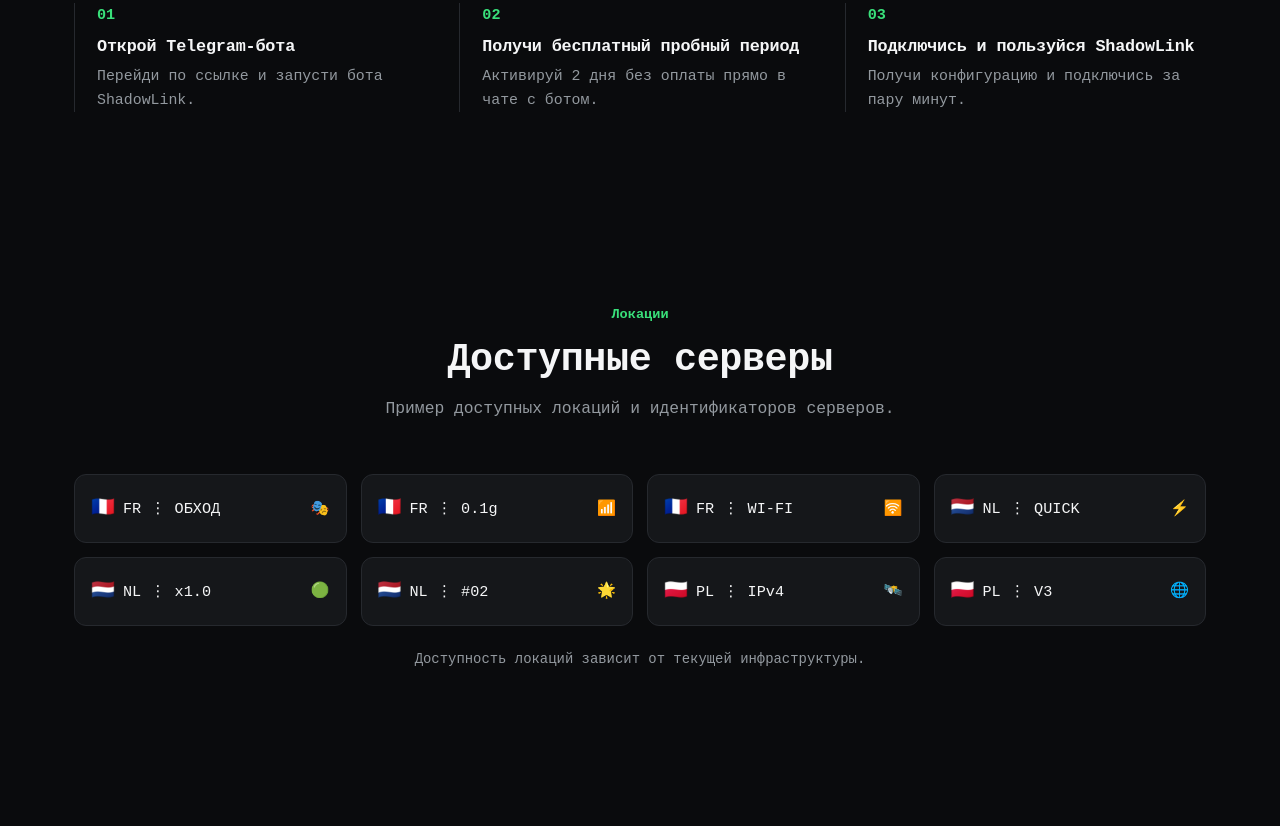
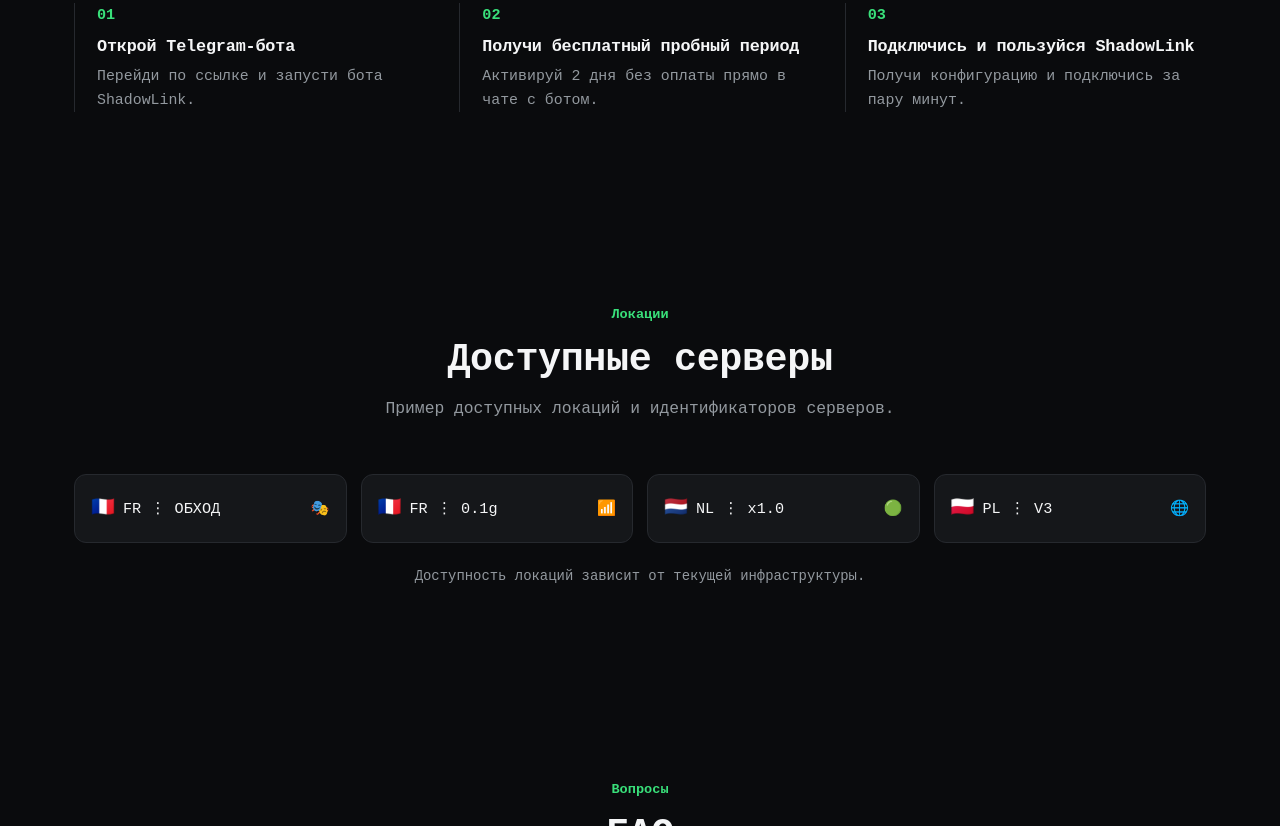
Before and after one commit to gr7ytqht6y-crypto/shadowlinkvpn, a plain HTML site: page index.html in a window 1280 px wide. Shown: the part 3661-4487 px from the top of the page. Drawn offline with Linux system fonts and the light colour scheme; a small style sheet from the web is missing.

Commit message:
Update index.html

```diff
--- a/index.html
+++ b/index.html
@@ -656,6 +656,8 @@
       <div class="pay-list">
         <div class="pay-chip"><span>🪙</span>Криптовалюта</div>
         <div class="pay-chip"><span>👛</span>Telegram-кошелёк</div>
+        <div class="pay-chip"><span>📲</span>СБП</div>
+        <div class="pay-chip"><span>💳</span>Банковская карта</div>
       </div>
     </div>
   </div>
@@ -731,11 +733,7 @@
     <div class="server-grid">
       <div class="server-chip"><span><span class="server-flag">🇫🇷</span>FR ⋮ ОБХОД</span><span>🎭</span></div>
       <div class="server-chip"><span><span class="server-flag">🇫🇷</span>FR ⋮ 0.1g</span><span>📶</span></div>
-      <div class="server-chip"><span><span class="server-flag">🇫🇷</span>FR ⋮ WI-FI</span><span>🛜</span></div>
-      <div class="server-chip"><span><span class="server-flag">🇳🇱</span>NL ⋮ QUICK</span><span>⚡️</span></div>
       <div class="server-chip"><span><span class="server-flag">🇳🇱</span>NL ⋮ x1.0</span><span>🟢</span></div>
-      <div class="server-chip"><span><span class="server-flag">🇳🇱</span>NL ⋮ #02</span><span>🌟</span></div>
-      <div class="server-chip"><span><span class="server-flag">🇵🇱</span>PL ⋮ IPv4</span><span>🛰️</span></div>
       <div class="server-chip"><span><span class="server-flag">🇵🇱</span>PL ⋮ V3</span><span>🌐</span></div>
     </div>
     <p class="server-note">Доступность локаций зависит от текущей инфраструктуры.</p>
```
